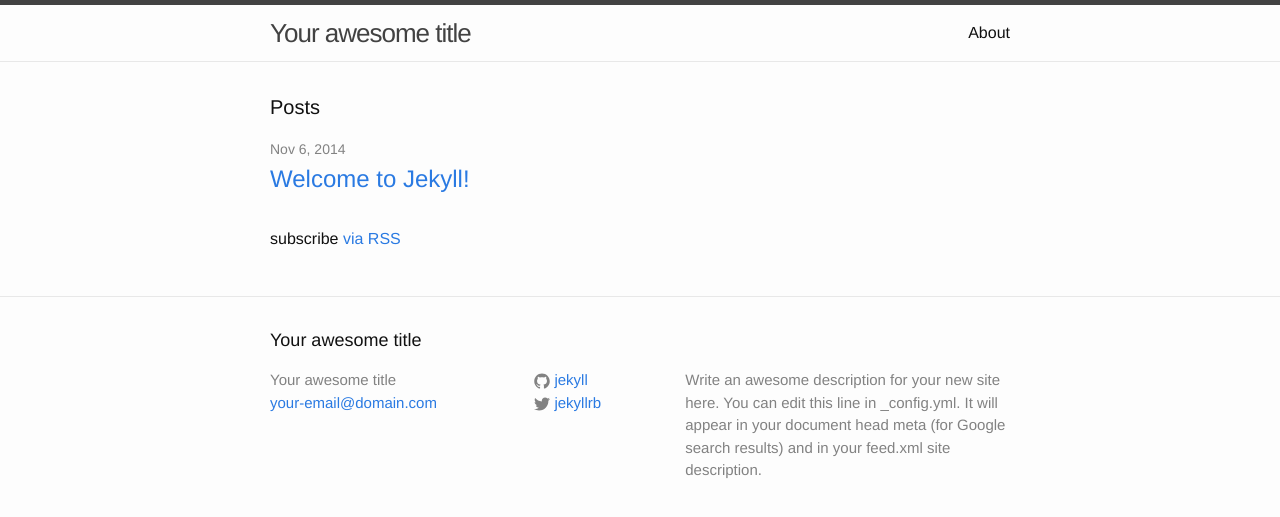
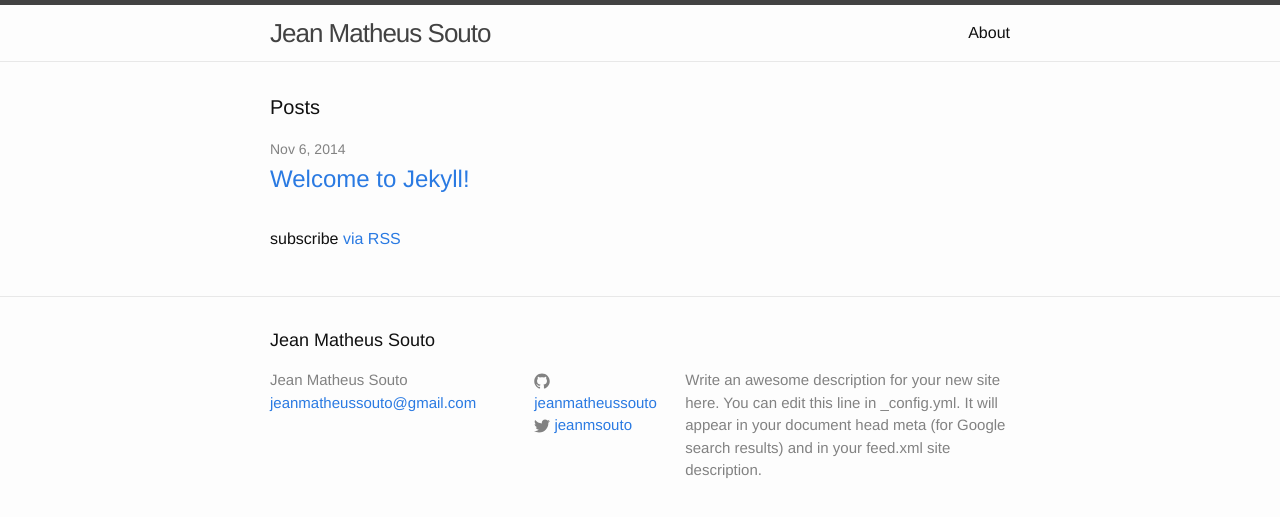
Before and after one commit to jeanmatheussouto/jeanmatheussouto.github.io, a Jekyll site: the page built from index.html, in a window 1280 px wide. Shown: the top 517 px of the page. Built offline with Jekyll 4.4.1, drawn with Linux system fonts in a browser that asks for light colours.

Commit message:
update configs

```diff
--- a/_config.yml
+++ b/_config.yml
@@ -1,14 +1,14 @@
 # Site settings
-title: Your awesome title
-email: your-email@domain.com
+title: Jean Matheus Souto
+email: jeanmatheussouto@gmail.com
 description: > # this means to ignore newlines until "baseurl:"
   Write an awesome description for your new site here. You can edit this
   line in _config.yml. It will appear in your document head meta (for
   Google search results) and in your feed.xml site description.
 baseurl: "" # the subpath of your site, e.g. /blog/
-url: "http://yourdomain.com" # the base hostname & protocol for your site
-twitter_username: jekyllrb
-github_username:  jekyll
+url: "" # the base hostname & protocol for your site
+twitter_username: jeanmsouto
+github_username:  jeanmatheussouto
 
 # Build settings
 markdown: kramdown
```
